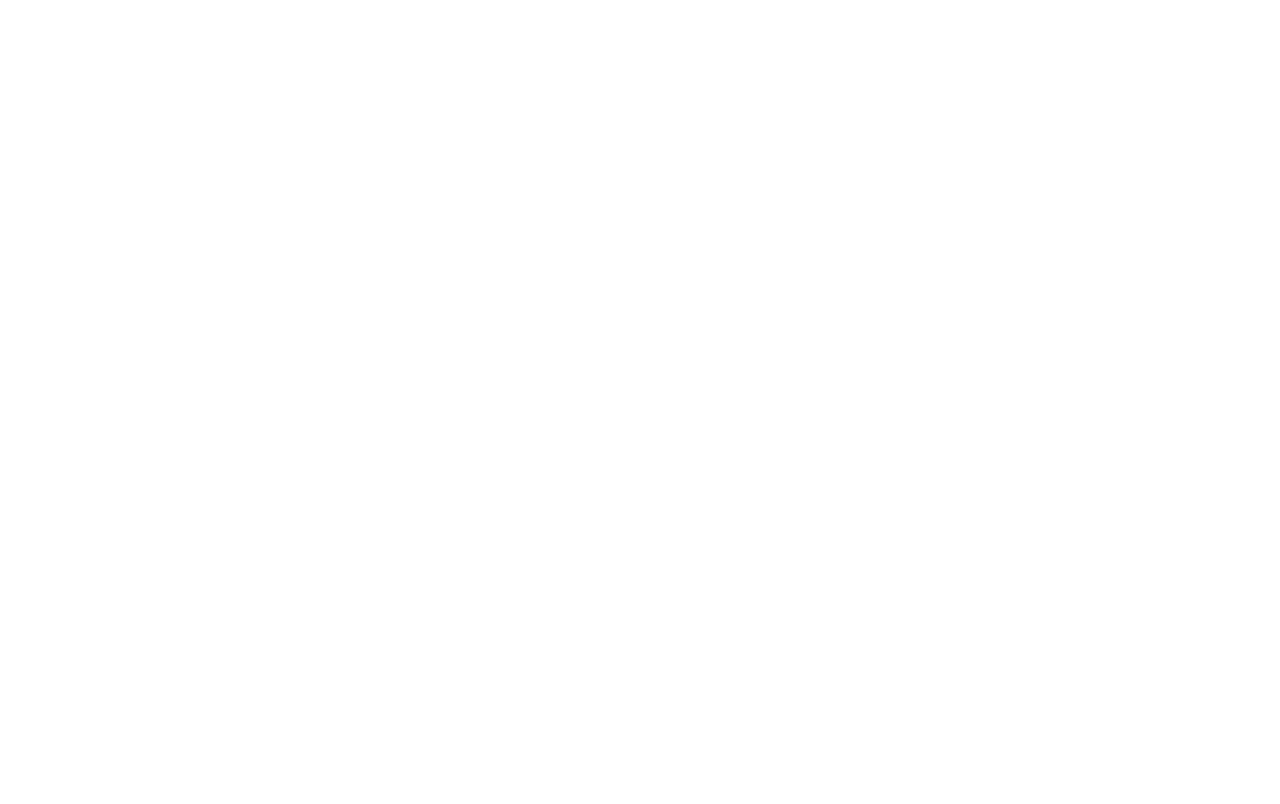
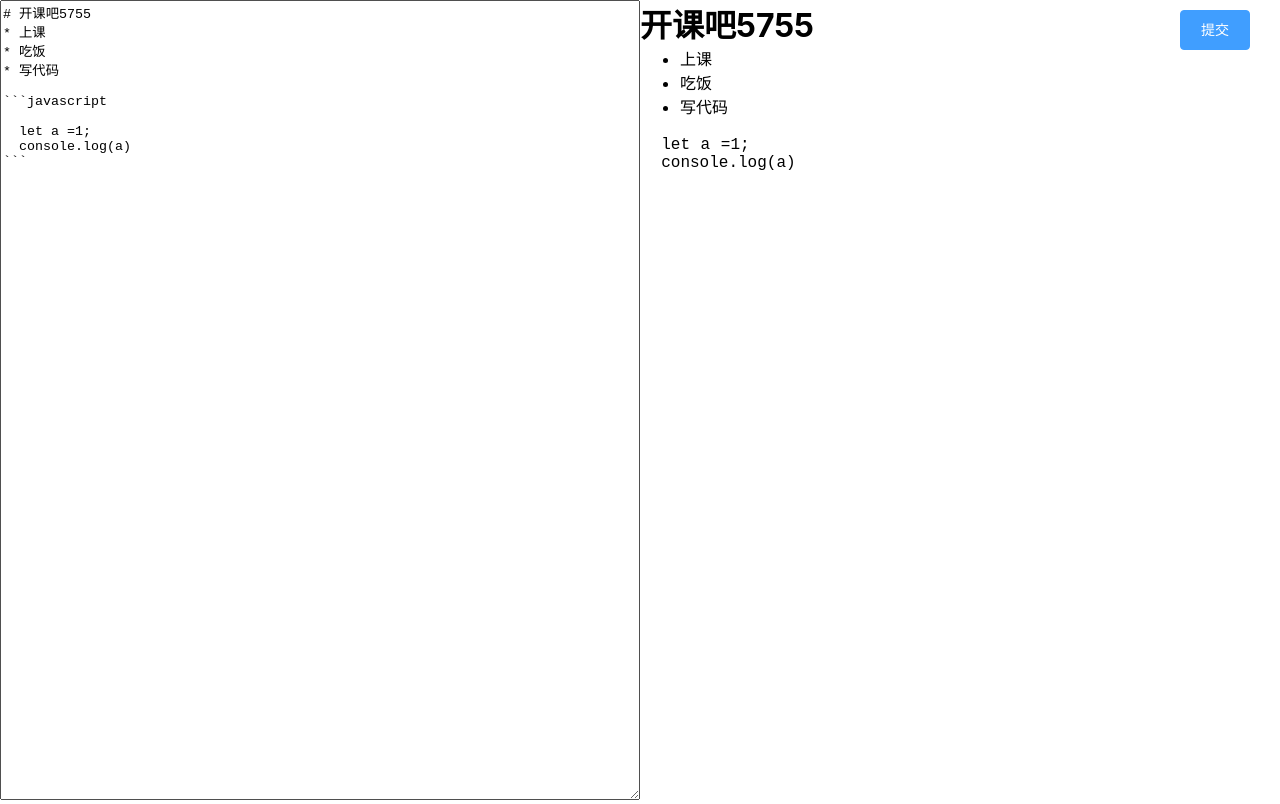
Before and after one commit to vittorezhang/project-front, a Nuxt app: page /editor/new in a window 1280 px wide. Built offline with nearby package versions, Linux system fonts and the light colour scheme.

Commit message:
💥 feat: 新建文章markdown编辑器

```diff
--- a/pages/editor/new.vue
+++ b/pages/editor/new.vue
@@ -1,13 +1,69 @@
 <template>
-
+  <div>
+    <div class="write-btn">
+      <el-button @click="submit" type='primary'>提交</el-button>
+    </div>
+    <el-row>
+      <el-col :span='12'>
+        <!-- markdown编辑器的基本操作 -->
+        <textarea ref="editor" class="md-editor" :value="content" @input="update" ></textarea>
+      </el-col>
+      <el-col :span='12'>
+        <div class="markdown-body" v-html="compiledContent"></div>
+      </el-col>
+    </el-row>
+  </div>
 </template>
 
 <script>
+import marked from 'marked'
+
 export default {
+  data(){
+    return {
+      // timer:
+      content:`# 开课吧${String(Math.random()).slice(2,6)}
+* 上课
+* 吃饭
+* 写代码
 
+\`\`\`javascript
+
+  let a =1;
+  console.log(a)
+\`\`\`
+      `
+
+    }
+  },
+  mounted(){
+    this.timer = null
+
+    marked.setOptions({
+      rendered: new marked.Renderer()
+    })
+  },
+  computed:{
+    compiledContent(){
+      return marked(this.content, {})
+    }
+  },
+  methods:{
+
+  }
 }
 </script>
 
 <style>
-
+.md-editor{
+  width:100%;
+  height:100vh;
+  outline: none;
+}
+.write-btn{
+  position: fixed;
+  z-index:100;
+  right:30px;
+  top:10px;
+}
 </style>
```
